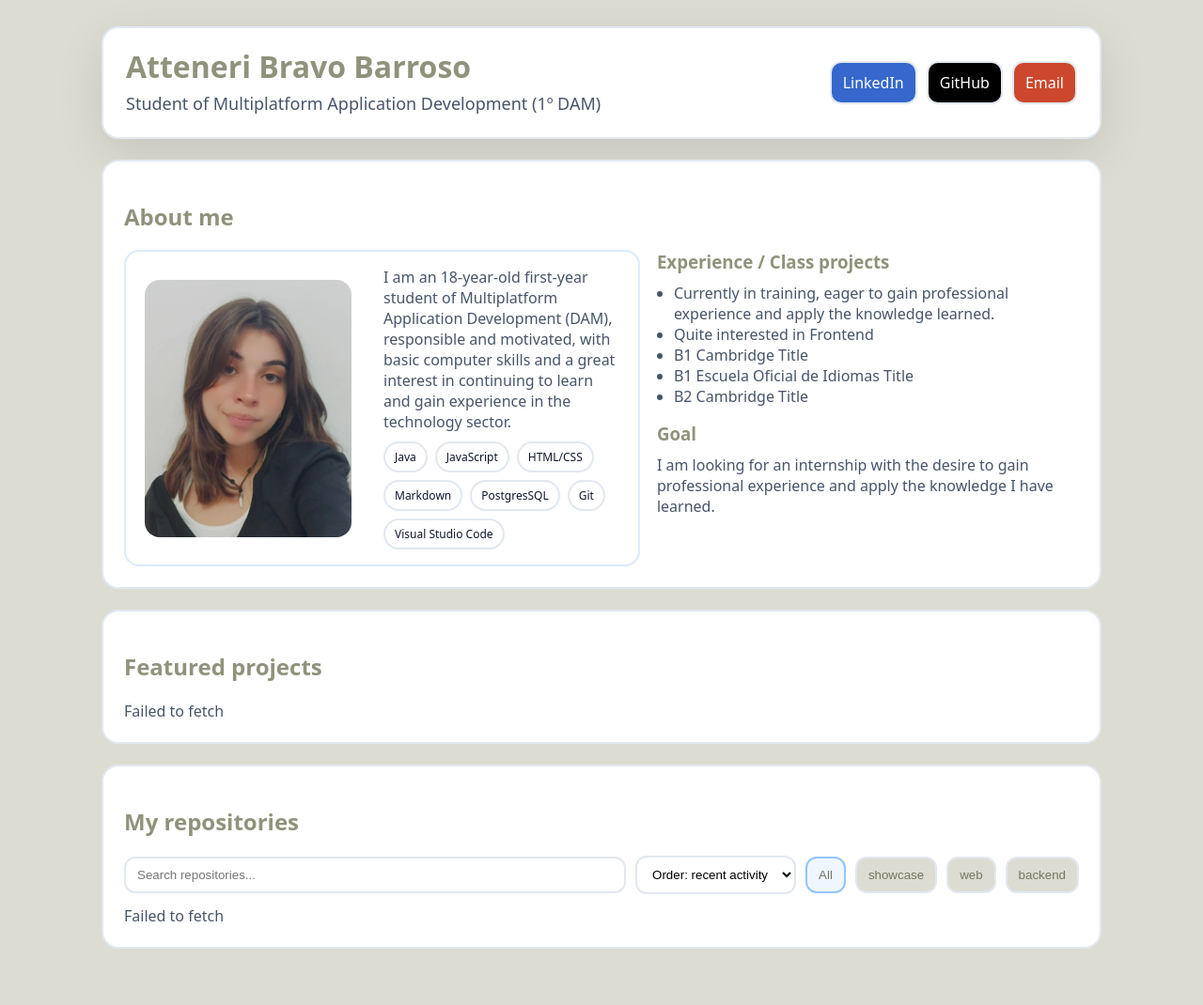
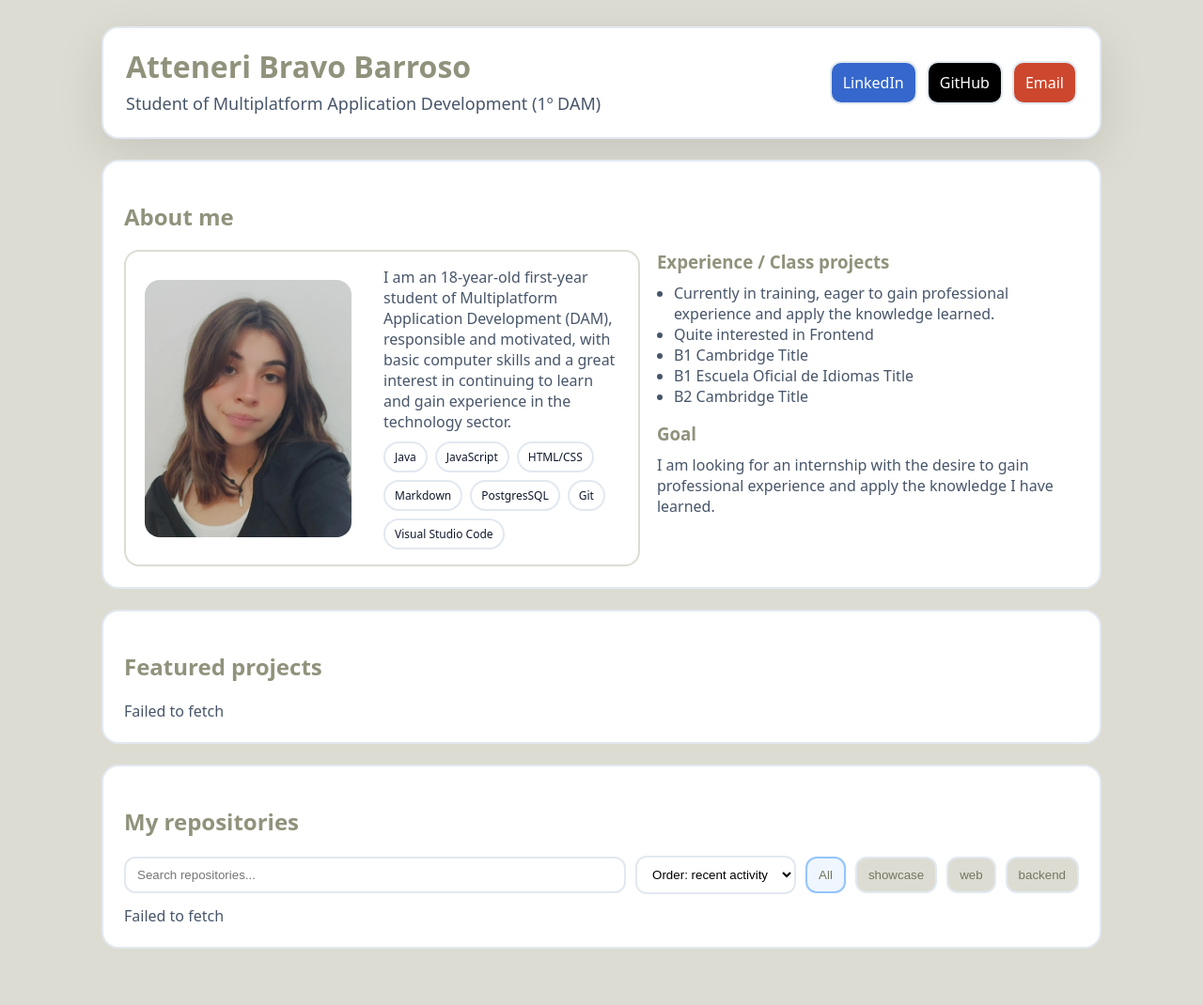
Before and after one commit to Atthemyg/Atthemyg.github.io, a Jekyll site: the page built from index.html, in a window 1280 px wide. Shown: the whole page at 94% size. Built offline with Jekyll 4.4.1, drawn with Linux system fonts in a browser that asks for light colours.

Commit message:
Modifico

```diff
--- a/assets/css/styles.css
+++ b/assets/css/styles.css
@@ -33,7 +33,7 @@
 .grid2{display:grid;grid-template-columns:1.1fr .9fr;gap:18px}
 .profile{
   display:flex; flex-direction:row;gap:18px;align-items:center;
-  border-radius:16px;overflow:hidden;border:2px solid #dbeafe;
+  border-radius:16px;overflow:hidden;border:2px solid #c4c2b192;
 }
 .profile img{width:220px;height:auto;border-radius:16px;object-fit:cover;display:block;margin-left:20px;}
 .profile .bio{flex:1;padding:16px}
```
